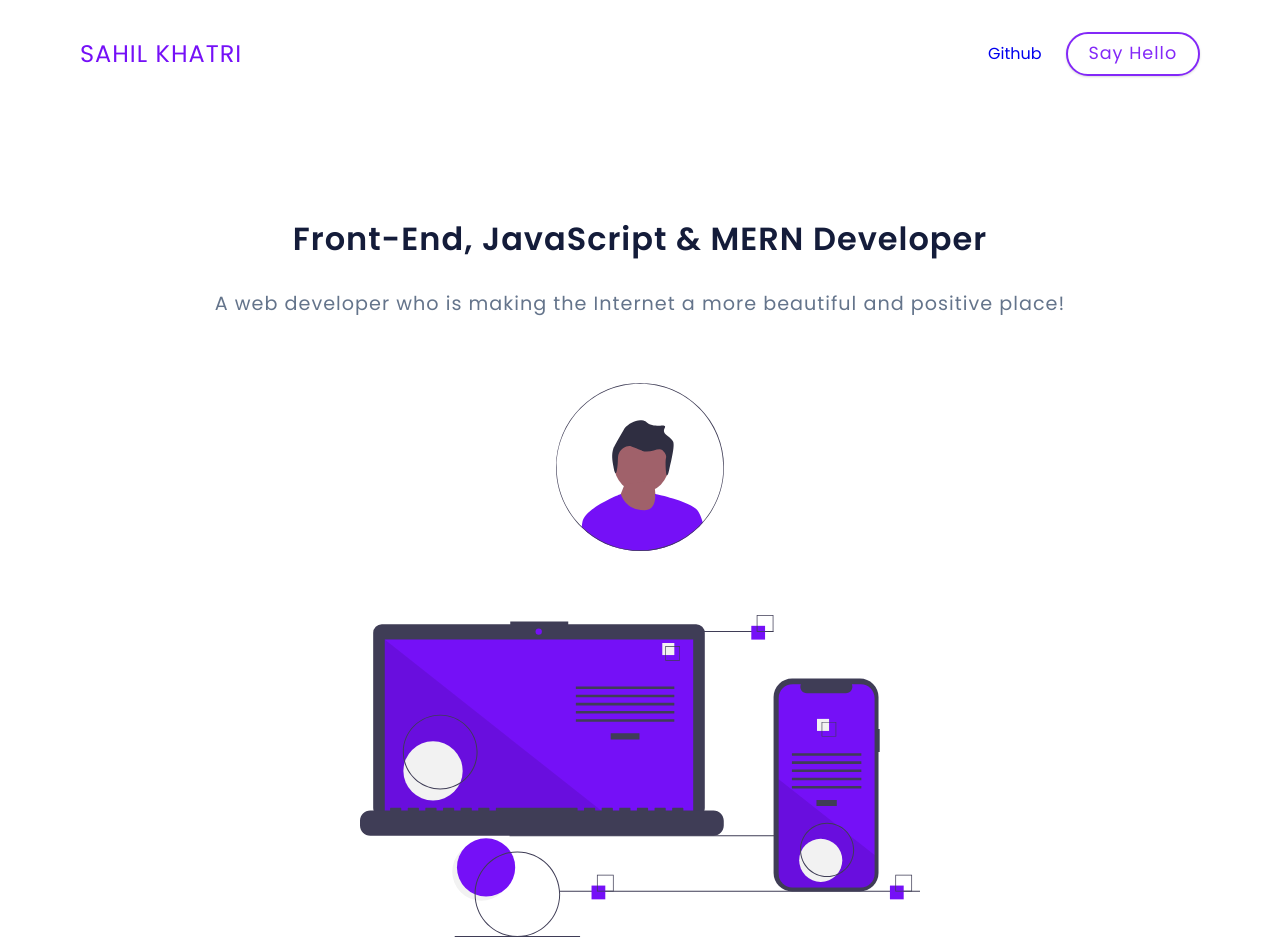
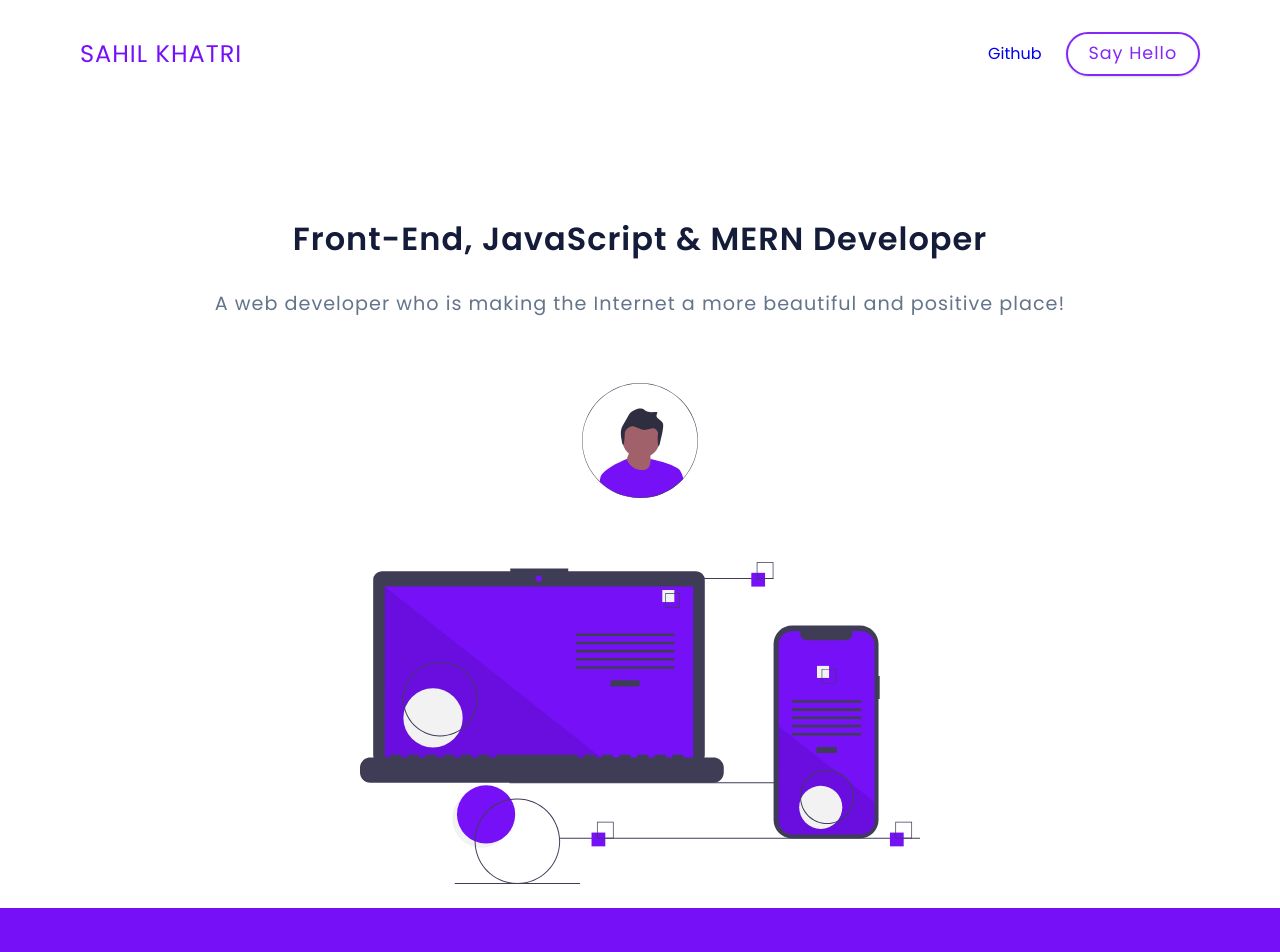
Before and after one commit to sahil9818336328/PF-2023, a React (Vite) app: page / in a window 1280 px wide. Shown: the top 952 px of the page. Built offline with nearby package versions, Linux system fonts and the light colour scheme.

Commit message:
added lazy loading

```diff
--- a/package.json
+++ b/package.json
@@ -10,10 +10,13 @@
     "preview": "vite preview"
   },
   "dependencies": {
+    "blurhash": "^2.0.5",
     "hamburger-react": "^2.5.0",
     "react": "^18.2.0",
+    "react-blurhash": "^0.3.0",
     "react-dom": "^18.2.0",
     "react-icons": "^4.11.0",
+    "react-lazy-load-image-component": "^1.6.0",
     "react-router-dom": "^6.15.0",
     "react-slick": "^0.29.0",
     "react-useanimations": "^2.10.0",
--- a/src/Components/Contact.jsx
+++ b/src/Components/Contact.jsx
@@ -1,11 +1,19 @@
 import Wrapper from '../Wrapper/Contact'
 import { FaHandsHelping } from 'react-icons/fa'
 import contactAvatar from '../assets/contact.svg'
+import ImageComponent from './ImageComponent'
 
 const Contact = () => {
   return (
     <Wrapper>
-      <img src={contactAvatar} className='avatar' alt='avatar-img' />
+      <ImageComponent
+        src={contactAvatar}
+        alt='avatar-img'
+        className='avatar'
+        width={722}
+        height={364}
+        hash='L9Q]ykDm00_H_NxpM{V}9D?Y%44r'
+      />
       <h4>
         Thank you for taking the time to reach out.
         <FaHandsHelping className='hand-shake' />
--- a/src/Components/Hero.jsx
+++ b/src/Components/Hero.jsx
@@ -4,6 +4,7 @@ import hero from '../assets/hero.svg'
 import avatar from '../assets/avatar.svg'
 import { useGlobalContext } from '../context'
 import { Link } from 'react-router-dom'
+import ImageComponent from './ImageComponent'
 
 const Hero = () => {
   const { showMenu, setShowMenu } = useGlobalContext()
@@ -27,8 +28,23 @@ const Hero = () => {
           A web developer who is making the Internet a more beautiful and
           positive place!
         </p>
-        <img src={avatar} alt='avatar' className='avatar-img' />
-        <img src={hero} alt='hero-image' className='hero-img' />
+
+        <ImageComponent
+          src={avatar}
+          className='avatar-img'
+          alt='avatar-img'
+          width={117}
+          height={117}
+          hash='LdM@A=oe_JWC?jj]M-axf;ayRNoe'
+        />
+        <ImageComponent
+          src={hero}
+          alt='hero-img'
+          className='hero-img'
+          width={560}
+          height={322}
+          hash='LRF5eFRFO;x%Iia9$]X3y0V_NLR:'
+        />
       </div>
     </Wrapper>
   )
--- /dev/null
+++ b/src/Components/ImageComponent.jsx
@@ -0,0 +1,33 @@
+import { useEffect } from 'react'
+import { useState } from 'react'
+import { Blurhash } from 'react-blurhash'
+
+/* eslint-disable react/prop-types */
+const ImageComponent = ({ src, alt, className, width, height, hash }) => {
+  const [imageLoaded, setImageLoaded] = useState(false)
+
+  useEffect(() => {
+    const img = new Image()
+    img.onload = () => {
+      setImageLoaded(true)
+    }
+    img.src = src
+  }, [src])
+
+  return (
+    <>
+      {!imageLoaded && (
+        <Blurhash
+          hash={hash}
+          width={width}
+          height={height}
+          resolutionX={32}
+          resolutionY={32}
+          punch={1}
+        />
+      )}
+      {imageLoaded && <img src={src} alt={alt} className={className} />}
+    </>
+  )
+}
+export default ImageComponent
--- a/src/Components/RecentWork.jsx
+++ b/src/Components/RecentWork.jsx
@@ -2,6 +2,7 @@ import Wrapper from '../Wrapper/RecentWork'
 // import projectOne from '../assets/ProjectsImages/project-1.svg'
 import { FaFilePdf } from 'react-icons/fa6'
 import { works } from '../constants'
+import { LazyLoadImage } from 'react-lazy-load-image-component'
 
 const RecentWork = () => {
   return (
@@ -20,7 +21,8 @@ const RecentWork = () => {
             return (
               <div key={id} className='project'>
                 <div className='project-section-left'>
-                  <img src={img} alt='project-image' />
+                  {/* <img src={img} alt='project-image' /> */}
+                  <LazyLoadImage src={img} effect='blur' />
                 </div>
                 <div className='project-section-right'>
                   <h4 className='project-title'>{title}</h4>
--- a/src/Wrapper/Hero.js
+++ b/src/Wrapper/Hero.js
@@ -51,16 +51,18 @@ const StyledHeroWrapper = styled.section`
     }
 
     .avatar-img {
+      margin: 0 auto;
       margin-top: 4rem;
-      width: 15%;
+      width: 9vw;
       min-width: 70px;
       display: block;
     }
 
     .hero-img {
+      margin: 0 auto;
       margin-top: 4rem;
       width: 50%;
-      min-width: 250px;
+      min-width: 280px;
       margin-bottom: 1rem;
       display: block;
     }
--- a/src/main.jsx
+++ b/src/main.jsx
@@ -1,6 +1,7 @@
 import React from 'react'
 import ReactDOM from 'react-dom/client'
 import App from './App.jsx'
+import 'react-lazy-load-image-component/src/effects/blur.css'
 import './index.css'
 import { AppProvider } from './context.jsx'
 
```
Also changed, not shown: 1 other file (tests, documents, lock files or other folders).
